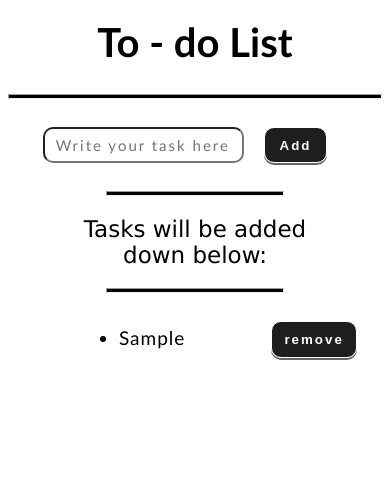
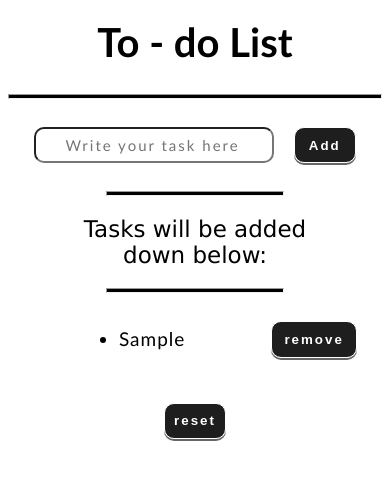
Before and after one commit to gajeravraj593-ui/To-Do-List, a React (Vite) app: page / in a window 390 px wide. Both pictures are taken after typing "Sample" into the empty fields and a click on the button "Add". Shown: the top 480 px of the page. Built offline with nearby package versions, Linux system fonts and the light colour scheme.

Commit message:
added reset button

```diff
--- a/src/components/list.css
+++ b/src/components/list.css
@@ -80,7 +80,7 @@ li {
     justify-self: center;
     text-align: start;
     margin: 1.5vh auto;
-    padding-top: 12px;
+    padding-top: 13px;
 }
 
 .short {
@@ -91,7 +91,7 @@ li {
     .short {display: inline;}
     .full {display: none;}
     button {width: 16vw;}
-    .inp {width: 50vw; margin: auto 0px; padding-left: 0vw;}
+    .inp {width: 60vw; margin: auto 0px auto 5vw; padding-left: 0vw;}
     .titl, .title {justify-self: center;}
     .remove { width: 22vw; }
 }
--- a/src/components/list.jsx
+++ b/src/components/list.jsx
@@ -22,6 +22,11 @@ export default function List() {
             SetToDo((prevtodo)=>prevtodo.filter((task)=>task.id !== id))
     }
 
+    let reset = () => {
+        SetToDo([])
+
+    }
+
     return(
         <>
         <form onSubmit={addnewtodo}>
@@ -39,6 +44,7 @@ export default function List() {
         <hr className='title' />
         <ul>
             {
+
                 ToDo.map((item) => (
                   <span style={{display:'flex', flexWrap:'wrap', wordBreak: 'break-word'}}>
                     <li key={item.id} style={{ maxWidth:"40vw"  , flexWrap:'wrap', flexShrink: 0}}> {item.task} </li>
@@ -47,6 +53,7 @@ export default function List() {
                 ))
             }
         </ul>
+        {ToDo.length > 0 && <button onClick={reset}>reset</button>}
         </>
     )
 }
```
